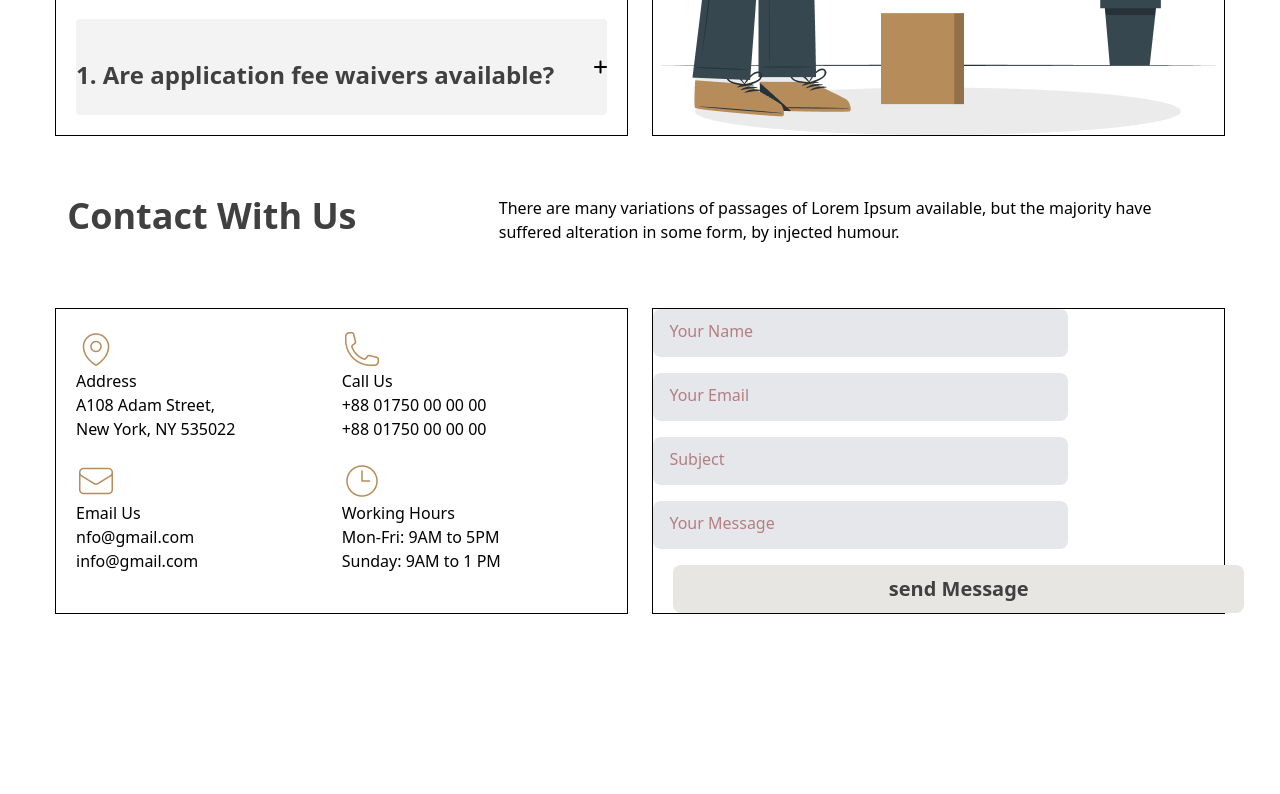
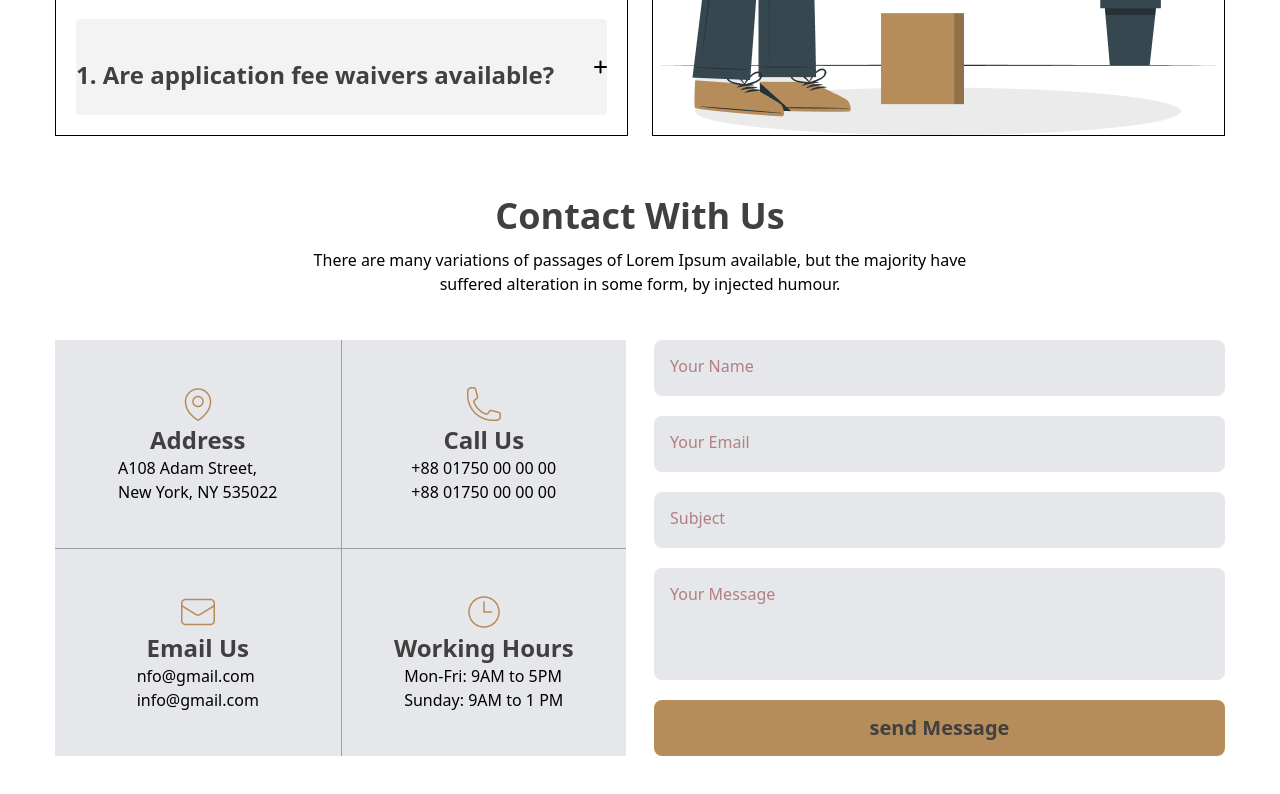
Before and after one commit to MuddacchirIT/assignment-justice, a plain HTML site: page index.html in a window 1280 px wide. Shown: the part 2997-3791 px from the top of the page. Before the commit the page ends 3671 px from the top, so only its background shows below. Drawn offline with nearby package versions, Linux system fonts and the light colour scheme.

Commit message:
completed eighty percent

```diff
--- a/index.html
+++ b/index.html
@@ -168,50 +168,51 @@
     </section>
     <!-- main section part 04 start here -->
     <section>
-        <div class="flex flex-row space-x-6 mt-15 mb-15">
+        <div class="flex flex-col text-center space-x-6 mt-5 mb-10">
             <h2 class="text-4xl font-bold text-[#414040] w-[407px] h-[52px] text- mx-auto">Contact With Us</h2>
             <p class="w-[714px] h-[52px] mx-auto">There are many variations of passages of Lorem Ipsum available, but
                 the majority have suffered alteration in some form, by injected humour.</p>
         </div>
         <!-- grid area -->
-        <div class="flex flex-row space-x-6 mt-15 mb-15">
-            <div class="border w-1/2 grid grid-cols-2 justify-between p-5">
-                <div>
+        <div class="flex flex-row gap-7 mb-15">
+            <div class="w-1/2 grid grid-cols-2">
+                <div class="flex flex-col justify-center items-center bg-gray-200">
                     <img src="./images/location.png" alt="">
-                    <h3>Address</h3>
+                    <h3 class="text-2xl font-bold text-[#414040]">Address</h3>
                     <p>A108 Adam Street, <br>
                         New York, NY 535022</p>
                 </div>
-                <div>
+                <div class="flex flex-col justify-center items-center border-gray-400 border-l-1 bg-gray-200">
                     <img src="././images/call.png" alt="">
-                    <h3>Call Us</h3>
+                    <h3 class="text-2xl font-bold text-[#414040]">Call Us</h3>
                     <p>+88 01750 00 00 00 <br>
                         +88 01750 00 00 00</p>
                 </div>
-                <div>
+                <div class="flex flex-col justify-center items-center border-gray-400 border-t-1 bg-gray-200">
                     <img src="./images/email.png" alt="">
-                    <h3>Email Us</h3>
+                    <h3 class="text-2xl font-bold text-[#414040]">Email Us</h3>
                     <p>nfo@gmail.com <br>
                         info@gmail.com</p>
                 </div>
-                <div>
+                <div
+                    class="flex flex-col justify-center items-center border-gray-400 border-t-1 border-l-1 bg-gray-200">
                     <img src="./images/time.png" alt="">
-                    <h3>Working Hours</h3>
+                    <h3 class="text-2xl font-bold text-[#414040]">Working Hours</h3>
                     <p>Mon-Fri: 9AM to 5PM <br>
                         Sunday: 9AM to 1 PM</p>
                 </div>
             </div>
-            <div class="border w-1/2 flex flex-col space-y-4">
-                <input class="bg-gray-200 h-12 w-8/11 rounded-lg border-none placeholder: text-red-900 pl-4 pb-1"
-                    type="text" placeholder="Your Name">
-                <input class="bg-gray-200 h-12 w-8/11 rounded-lg border-none placeholder: text-red-900 pl-4 pb-1"
-                    type="text" placeholder="Your Email">
-                <input class="bg-gray-200 h-12 w-8/11 rounded-lg border-none placeholder: text-red-900 pl-4 pb-1"
-                    type="text" placeholder="Subject">
-                <input class="bg-gray-200 h-12 w-8/11 rounded-lg border-none placeholder: text-red-900 pl-4 pb-1"
-                    type="text" placeholder="Your Message">
+            <div class="w-1/2 flex flex-col space-y-5">
+                <input class="bg-gray-200 h-14 rounded-lg border-none placeholder: text-red-900 pl-4 pb-1" type="text"
+                    placeholder="Your Name">
+                <input class="bg-gray-200 h-14 rounded-lg border-none placeholder: text-red-900 pl-4 pb-1" type="text"
+                    placeholder="Your Email">
+                <input class="bg-gray-200 h-14 rounded-lg border-none placeholder: text-red-900 pl-4 pb-1" type="text"
+                    placeholder="Subject">
+                <input class="bg-gray-200 h-28 rounded-lg border-none placeholder: text-red-900 pl-4 pb-15" type="text"
+                    placeholder="Your Message">
                 <button
-                    class="bg-[#e8e6e3] h-12 w-full text-xl text-[#414040] font-bold rounded-lg ml-5 hover:bg-[#B68C5A] border-none">send
+                    class="bg-[#B68C5A] h-14 text-xl text-[#414040] font-bold rounded-lg hover:bg-[#e8e6e3] border-none">send
                     Message</button>
             </div>
         </div>
```
